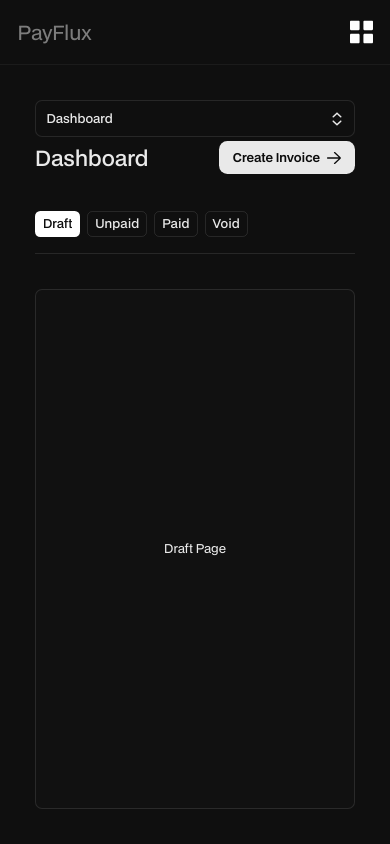
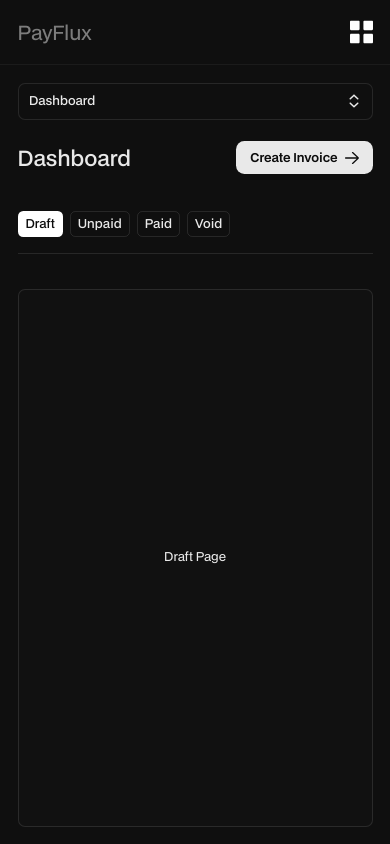
Before and after one commit to GojoSatoruArt/PayFlux, a SvelteKit app: page /app in a window 390 px wide. Built offline with nearby package versions, Linux system fonts and the light colour scheme.

Commit message:
fixed spacings

```diff
--- a/src/routes/app/+page.svelte
+++ b/src/routes/app/+page.svelte
@@ -213,14 +213,14 @@ function togglemobile() {
 
 
 
-        <div class="app-main w-full h-full flex justify-center items-center bg-(--color-dark-cardbg) p-10">
+        <div class="app-main w-full h-full flex justify-center items-center bg-(--color-dark-cardbg) py-5 md:py-10 px-5">
 
             <div class="app-content max-w-5xl w-full h-full flex justify-center items-start flex-col gap-1">
 
 
 
 
-                <button on:click={() => $appdropdown = !$appdropdown} class="profile-button flex md:hidden relative sidebar-tab justify-between items-center w-full p-3 bg-(--color-dark-cardbg) rounded-lg border-1 border-(--color-hover-dark-stroke) transition-all ease-in hover:bg-(--button-secondary-hover) cursor-pointer">
+                <button on:click={() => $appdropdown = !$appdropdown} class="profile-button flex md:hidden relative sidebar-tab justify-between items-center w-full p-3 bg-(--color-dark-cardbg) rounded-lg border-1 border-(--color-hover-dark-stroke) transition-all ease-in hover:bg-(--button-secondary-hover) cursor-pointer mb-5">
 
                     {#if $appdropdown}
 
```
